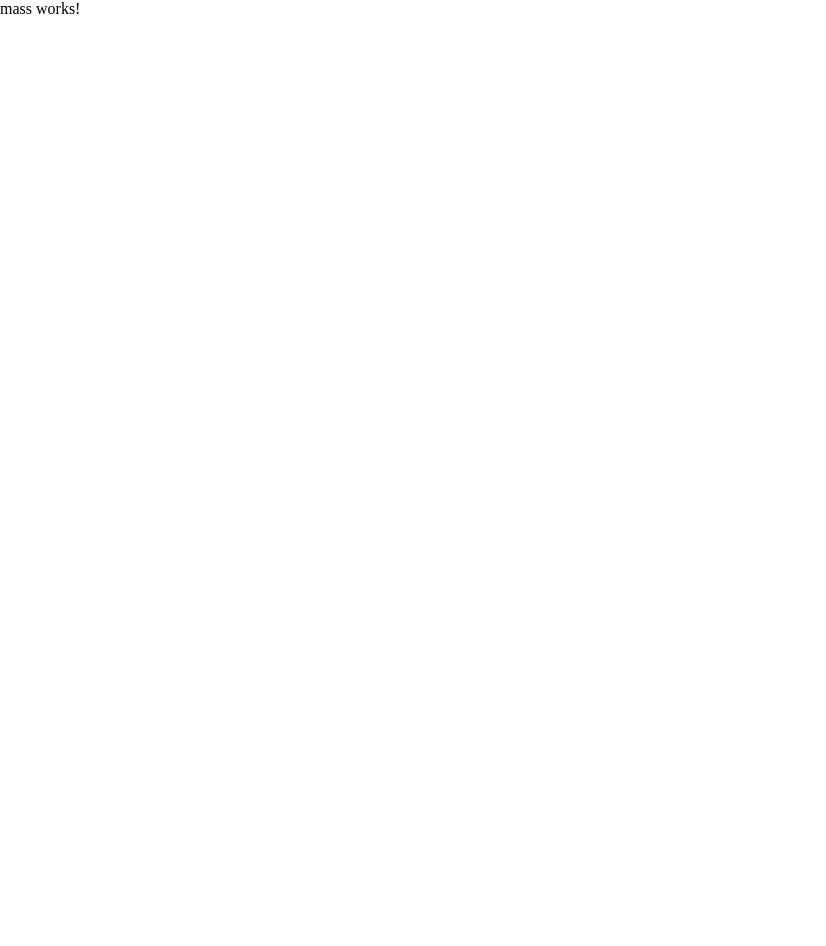
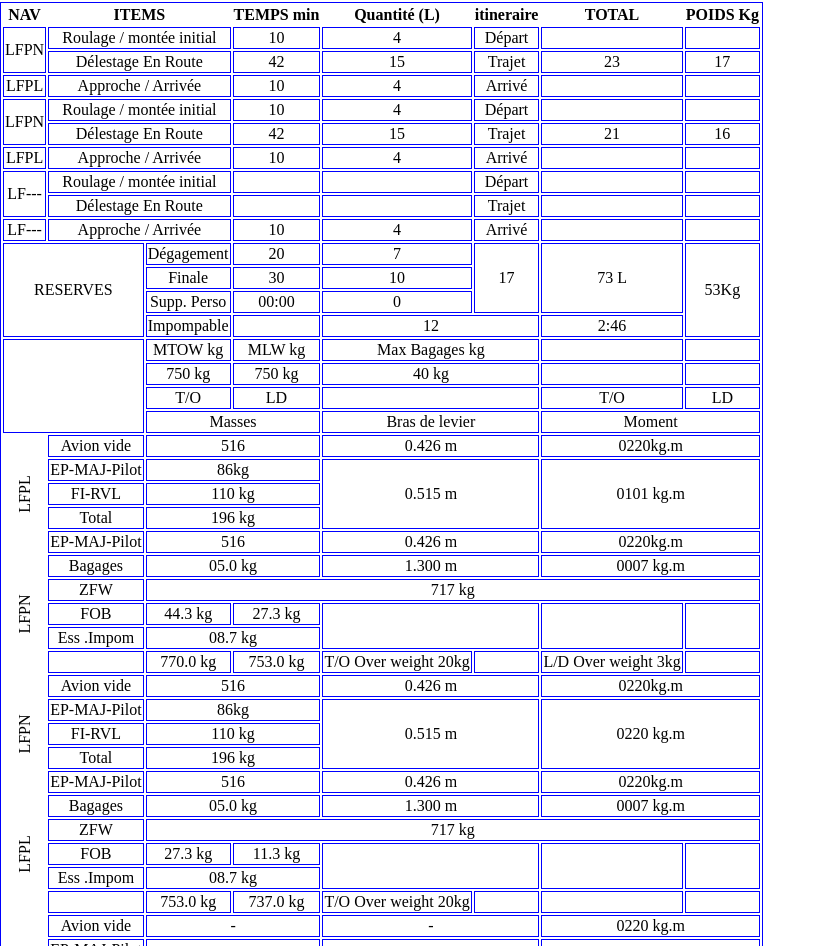
Before and after one commit to Cyranno973/Cyranno973.github.io, an Angular app: page /mass in a window 1280 px wide. Shown: the part 66-1012 px from the top of the page, without its empty margins (0-826 px from the left). Before the commit the page ends 800 px from the top, so only its background shows below. Built offline with nearby package versions, Linux system fonts and the light colour scheme.

Commit message:
tableau mass et centrage done

```diff
--- a/src/app/plandevol/mass/mass.component.html
+++ b/src/app/plandevol/mass/mass.component.html
@@ -1,3 +1,321 @@
-<p>
-  mass works!
-</p>
+<table id="mass">
+  <caption>
+    DEVIS CARBURANT Avec une conso de 20 L/h BLOCK FUEL
+  </caption>
+  <thead>
+    <tr>
+      <th scope="col">NAV</th>
+      <th colspan="2">ITEMS</th>
+      <th>TEMPS min</th>
+      <th>Quantité (L)</th>
+      <th>itineraire</th>
+      <th>TOTAL</th>
+      <th>POIDS Kg</th>
+    </tr>
+  </thead>
+  <tbody>
+    <tr>
+      <td rowspan="2">LFPN</td>
+      <td colspan="2">Roulage / montée initial</td>
+      <td>10</td>
+      <td>4</td>
+      <td>Départ</td>
+      <td>&nbsp;</td>
+      <td>&nbsp;</td>
+    </tr>
+    <tr>
+      <td colspan="2">Délestage En Route</td>
+      <td>42</td>
+      <td>15</td>
+      <td>Trajet</td>
+      <td>23</td>
+      <td>17</td>
+    </tr>
+    <tr>
+      <td>LFPL</td>
+      <td colspan="2">Approche / Arrivée</td>
+      <td>10</td>
+      <td>4</td>
+      <td>Arrivé</td>
+      <td>&nbsp;</td>
+      <td>&nbsp;</td>
+    </tr>
+    <tr>
+      <td rowspan="2">LFPN</td>
+      <td colspan="2">Roulage / montée initial</td>
+      <td>10</td>
+      <td>4</td>
+      <td>Départ</td>
+      <td>&nbsp;</td>
+      <td>&nbsp;</td>
+    </tr>
+    <tr>
+      <td colspan="2">Délestage En Route</td>
+      <td>42</td>
+      <td>15</td>
+      <td>Trajet</td>
+      <td>21</td>
+      <td>16</td>
+    </tr>
+    <tr>
+      <td>LFPL</td>
+      <td colspan="2">Approche / Arrivée</td>
+      <td>10</td>
+      <td>4</td>
+      <td>Arrivé</td>
+      <td>&nbsp;</td>
+      <td>&nbsp;</td>
+    </tr>
+    <tr>
+      <td rowspan="2">LF---</td>
+      <td colspan="2">Roulage / montée initial</td>
+      <td>&nbsp;</td>
+      <td>&nbsp;</td>
+      <td>Départ</td>
+      <td>&nbsp;</td>
+      <td>&nbsp;</td>
+    </tr>
+    <tr>
+      <td colspan="2">Délestage En Route</td>
+      <td>&nbsp;</td>
+      <td>&nbsp;</td>
+      <td>Trajet</td>
+      <td>&nbsp;</td>
+      <td>&nbsp;</td>
+    </tr>
+    <tr>
+      <td>LF---</td>
+      <td colspan="2">Approche / Arrivée</td>
+      <td>10</td>
+      <td>4</td>
+      <td>Arrivé</td>
+      <td>&nbsp;</td>
+      <td>&nbsp;</td>
+    </tr>
+    <tr>
+      <td rowspan="4" colspan="2">RESERVES</td>
+      <td>Dégagement</td>
+      <td>20</td>
+      <td>7</td>
+      <td rowspan="3">17</td>
+      <td rowspan="3">73 L</td>
+      <td rowspan="4">53Kg</td>
+    </tr>
+    <tr>
+      <td>Finale</td>
+      <td>30</td>
+      <td>10</td>
+    </tr>
+    <tr>
+      <td>Supp. Perso</td>
+      <td>00:00</td>
+      <td>0</td>
+    </tr>
+    <tr>
+      <td>Impompable</td>
+      <td>&nbsp;</td>
+      <td colspan="2">12</td>
+      <td>2:46</td>
+    </tr>
+    <tr>
+      <td rowspan="4" colspan="2">&nbsp;</td>
+      <td>MTOW kg</td>
+      <td>MLW kg</td>
+      <td colspan="2">Max Bagages kg</td>
+      <td>&nbsp;</td>
+      <td>&nbsp;</td>
+    </tr>
+    <tr>
+      <td>750 kg</td>
+      <td>750 kg</td>
+      <td colspan="2">40 kg</td>
+      <td>&nbsp;</td>
+      <td>&nbsp;</td>
+    </tr>
+    <tr>
+      <td>T/O</td>
+      <td>LD</td>
+      <td colspan="2">&nbsp;</td>
+      <td>T/O</td>
+      <td>LD</td>
+    </tr>
+    <tr>
+      <td colspan="2">Masses</td>
+      <td colspan="2">Bras de levier</td>
+      <td colspan="2">Moment</td>
+    </tr>
+    <tr>
+      <td id="txt-dir" rowspan="5">LFPL</td>
+      <td>Avion vide</td>
+      <td colspan="2">516</td>
+      <td colspan="2">0.426 m</td>
+      <td colspan="2">0220kg.m</td>
+    </tr>
+    <tr>
+      <td>EP-MAJ-Pilot</td>
+      <td colspan="2">86kg</td>
+      <td colspan="2" rowspan="3">0.515 m</td>
+      <td colspan="2" rowspan="3">0101 kg.m</td>
+    </tr>
+    <tr>
+      <td>FI-RVL</td>
+      <td colspan="2">110 kg</td>
+    </tr>
+    <tr>
+      <td>Total</td>
+      <td colspan="2">196 kg</td>
+    </tr>
+    <tr>
+      <td>EP-MAJ-Pilot</td>
+      <td colspan="2">516</td>
+      <td colspan="2">0.426 m</td>
+      <td colspan="2">0220kg.m</td>
+    </tr>
+    <tr>
+      <td id="txt-dir" rowspan="5">LFPN</td>
+      <td>Bagages</td>
+      <td colspan="2">05.0 kg</td>
+      <td colspan="2">1.300 m</td>
+      <td colspan="2">0007 kg.m</td>
+    </tr>
+    <tr>
+      <td>ZFW</td>
+      <td colspan="6">717 kg</td>
+    </tr>
+    <tr>
+      <td>FOB</td>
+      <td>44.3 kg</td>
+      <td>27.3 kg</td>
+      <td colspan="2" rowspan="2">&nbsp;</td>
+      <td rowspan="2">&nbsp;</td>
+      <td rowspan="2">&nbsp;</td>
+    </tr>
+    <tr>
+      <td>Ess .Impom</td>
+      <td colspan="2">08.7 kg</td>
+    </tr>
+    <tr>
+      <td>&nbsp;</td>
+      <td>770.0 kg</td>
+      <td>753.0 kg</td>
+      <td>T/O Over weight 20kg</td>
+      <td>&nbsp;</td>
+      <td>L/D Over weight 3kg</td>
+      <td>&nbsp;</td>
+    </tr>
+    <tr>
+      <td id="txt-dir" rowspan="5">LFPN</td>
+      <td>Avion vide</td>
+      <td colspan="2">516</td>
+      <td colspan="2">0.426 m</td>
+      <td colspan="2">0220kg.m</td>
+    </tr>
+    <tr>
+      <td>EP-MAJ-Pilot</td>
+      <td colspan="2">86kg</td>
+      <td colspan="2" rowspan="3">0.515 m</td>
+      <td colspan="2" rowspan="3">0220 kg.m</td>
+    </tr>
+    <tr>
+      <td>FI-RVL</td>
+      <td colspan="2">110 kg</td>
+    </tr>
+    <tr>
+      <td>Total</td>
+      <td colspan="2">196 kg</td>
+    </tr>
+    <tr>
+      <td>EP-MAJ-Pilot</td>
+      <td colspan="2">516</td>
+      <td colspan="2">0.426 m</td>
+      <td colspan="2">0220kg.m</td>
+    </tr>
+    <tr>
+      <td id="txt-dir" rowspan="5">LFPL</td>
+      <td>Bagages</td>
+      <td colspan="2">05.0 kg</td>
+      <td colspan="2">1.300 m</td>
+      <td colspan="2">0007 kg.m</td>
+    </tr>
+    <tr>
+      <td>ZFW</td>
+      <td colspan="6">717 kg</td>
+    </tr>
+    <tr>
+      <td>FOB</td>
+      <td>27.3 kg</td>
+      <td>11.3 kg</td>
+      <td colspan="2" rowspan="2">&nbsp;</td>
+      <td rowspan="2">&nbsp;</td>
+      <td rowspan="2">&nbsp;</td>
+    </tr>
+    <tr>
+      <td>Ess .Impom</td>
+      <td colspan="2">08.7 kg</td>
+    </tr>
+    <tr>
+      <td>&nbsp;</td>
+      <td>753.0 kg</td>
+      <td>737.0 kg</td>
+      <td>T/O Over weight 20kg</td>
+      <td>&nbsp;</td>
+      <td>&nbsp;</td>
+      <td>&nbsp;</td>
+    </tr>
+    <tr>
+      <td id="txt-dir" rowspan="5">LF--</td>
+      <td>Avion vide</td>
+      <td colspan="2">-</td>
+      <td colspan="2">-</td>
+      <td colspan="2">0220 kg.m</td>
+    </tr>
+    <tr>
+      <td>EP-MAJ-Pilot</td>
+      <td colspan="2">-</td>
+      <td colspan="2" rowspan="3">-</td>
+      <td colspan="2" rowspan="3">0101 kg.m</td>
+    </tr>
+    <tr>
+      <td>FI-RVL</td>
+      <td colspan="2">-</td>
+    </tr>
+    <tr>
+      <td>Total</td>
+      <td colspan="2">-</td>
+    </tr>
+    <tr>
+      <td>Bagages</td>
+      <td colspan="2">-</td>
+      <td colspan="2">-</td>
+      <td colspan="2">0007 kg.m</td>
+    </tr>
+    <tr>
+      <td id="txt-dir" rowspan="5">LF--</td>
+    </tr>
+    <tr>
+      <td>ZFW</td>
+      <td colspan="6">-</td>
+    </tr>
+    <tr>
+      <td>FOB</td>
+      <td>-</td>
+      <td>-</td>
+      <td colspan="2" rowspan="2">-</td>
+      <td colspan="1" rowspan="2">&nbsp;</td>
+      <td colspan="1" rowspan="2">&nbsp;</td>
+    </tr>
+    <tr>
+      <td>Ess .Impom</td>
+      <td colspan="2">-</td>
+    </tr>
+    <tr>
+      <td>&nbsp;</td>
+      <td>-</td>
+      <td>-</td>
+      <td>#VALUES</td>
+      <td>-</td>
+      <td>#VALUES</td>
+      <td>-</td>
+    </tr>
+  </tbody>
+</table>
--- a/src/app/plandevol/mass/mass.component.scss
+++ b/src/app/plandevol/mass/mass.component.scss
@@ -0,0 +1,17 @@
+
+#mass{
+  text-align: center;
+  border: solid 1px blue;
+}
+td{
+  border: solid 1px blue;
+
+}
+#txt-dir{
+  // probleme sur chrome mais fonctionne sur firefox
+  // writing-mode: vertical-lr;
+  // text-orientation: sideways;
+  transform: rotate(-90deg);
+  border: none;
+
+}
```
